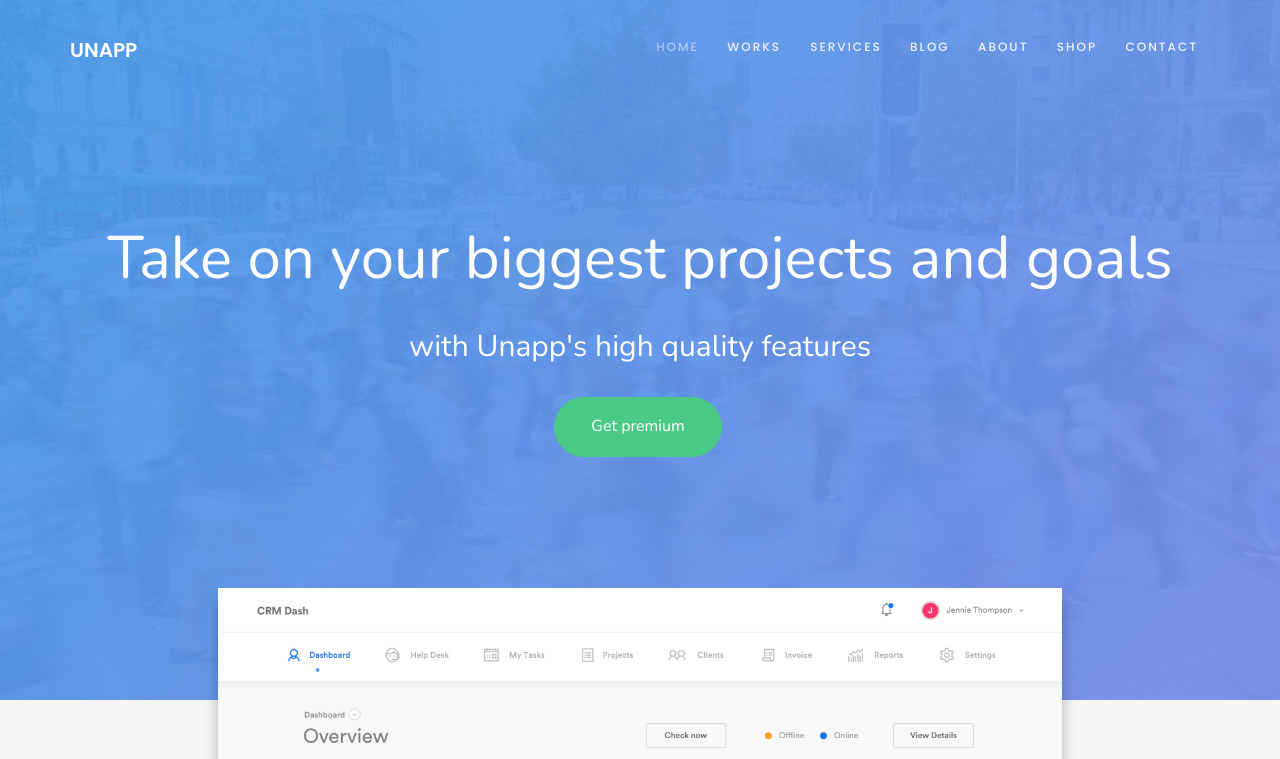
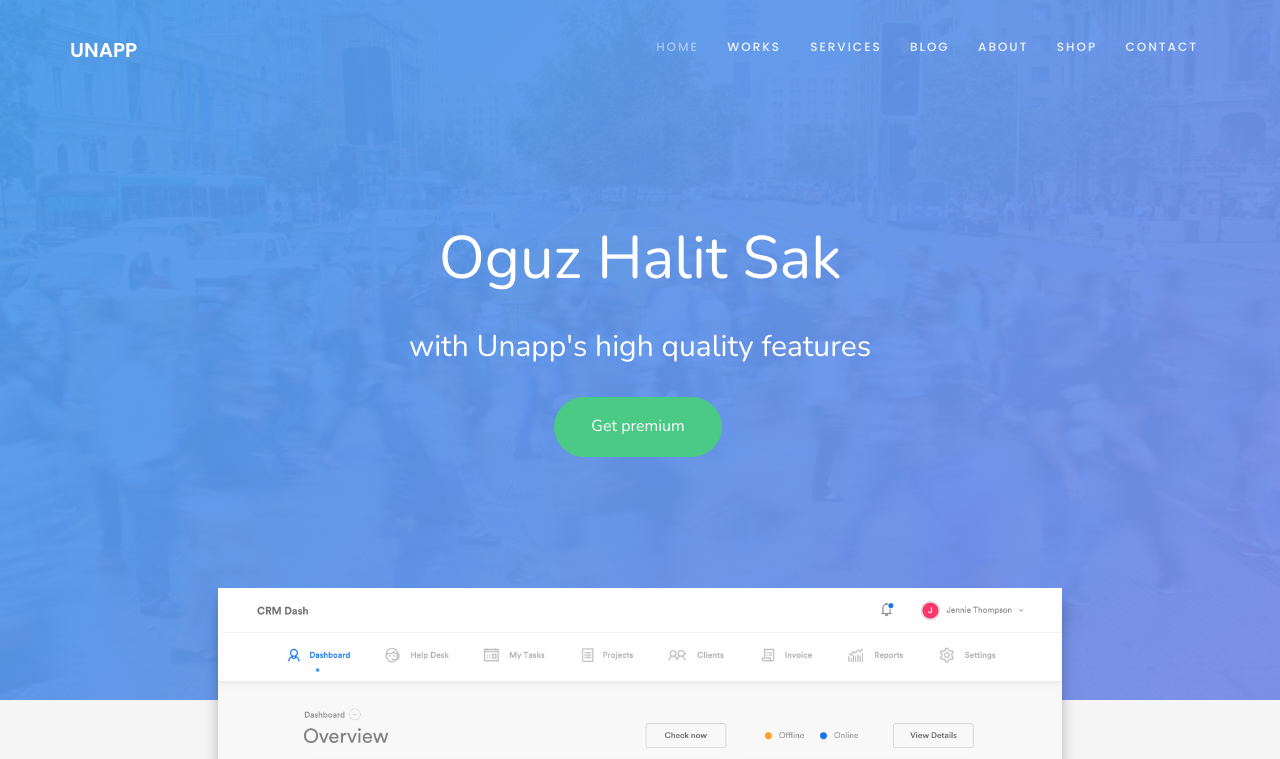
Before and after one commit to oguzhalit/bcfm-git, a plain HTML site: page index.html in a window 1280 px wide. Shown: the top 759 px of the page. Drawn offline with nearby package versions, Linux system fonts and the light colour scheme; files whose address does not match are found by name.

Commit message:
Update index.html
oguz halit sak

```diff
--- a/index.html
+++ b/index.html
@@ -90,7 +90,7 @@
 					<div class="container">
 						<div class="col-md-12 col-md-offset-0">
 							<div class="animate-box">
-								<h2>Take on your biggest projects and goals</h2>
+								<h2>Oguz Halit Sak</h2>
 								<p>with Unapp's high quality features</p>
 								<p><a href="gallery.html" class="btn btn-primary btn-lg btn-custom">Get premium</a></p>
 							</div>
```
